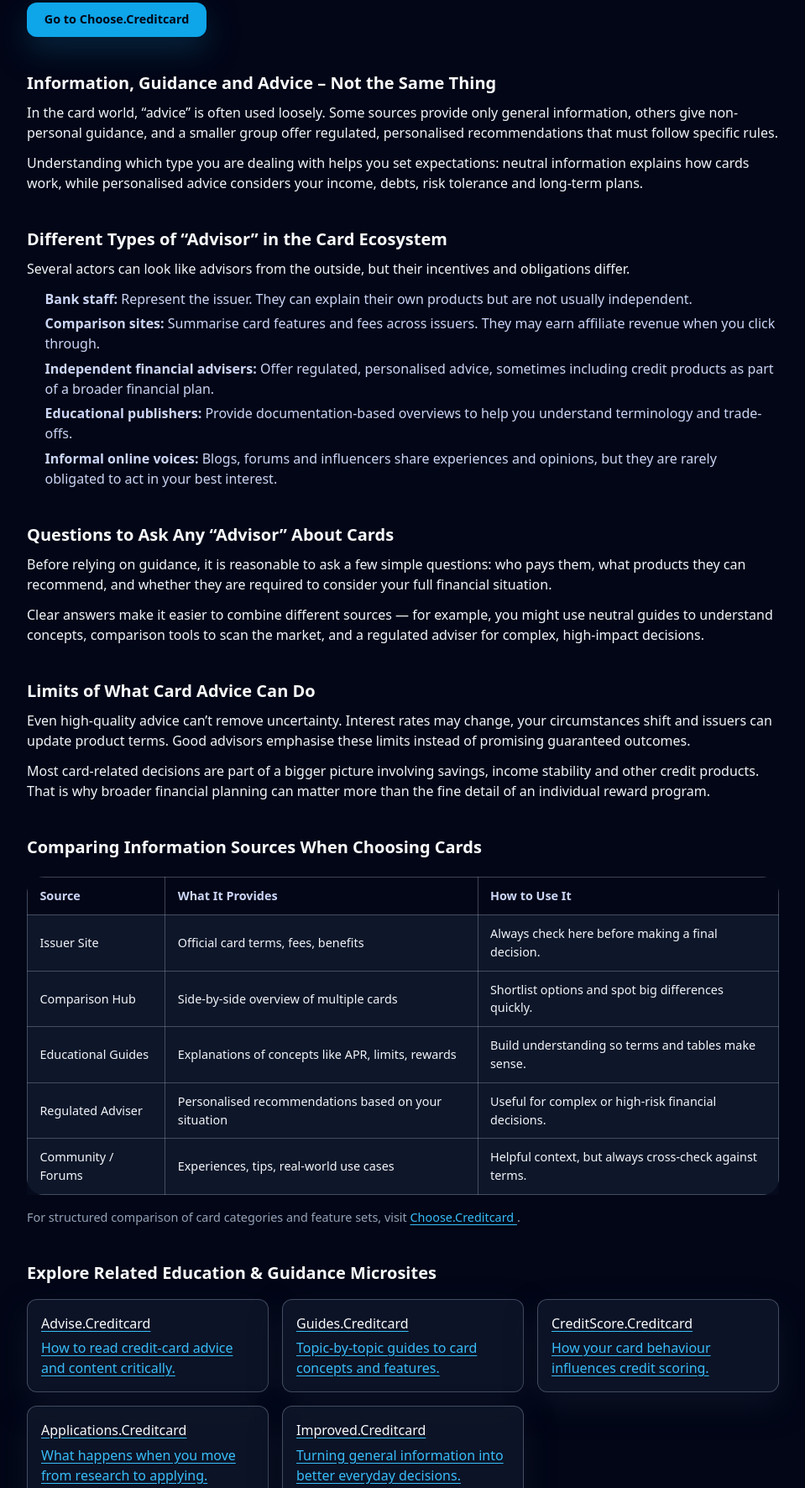
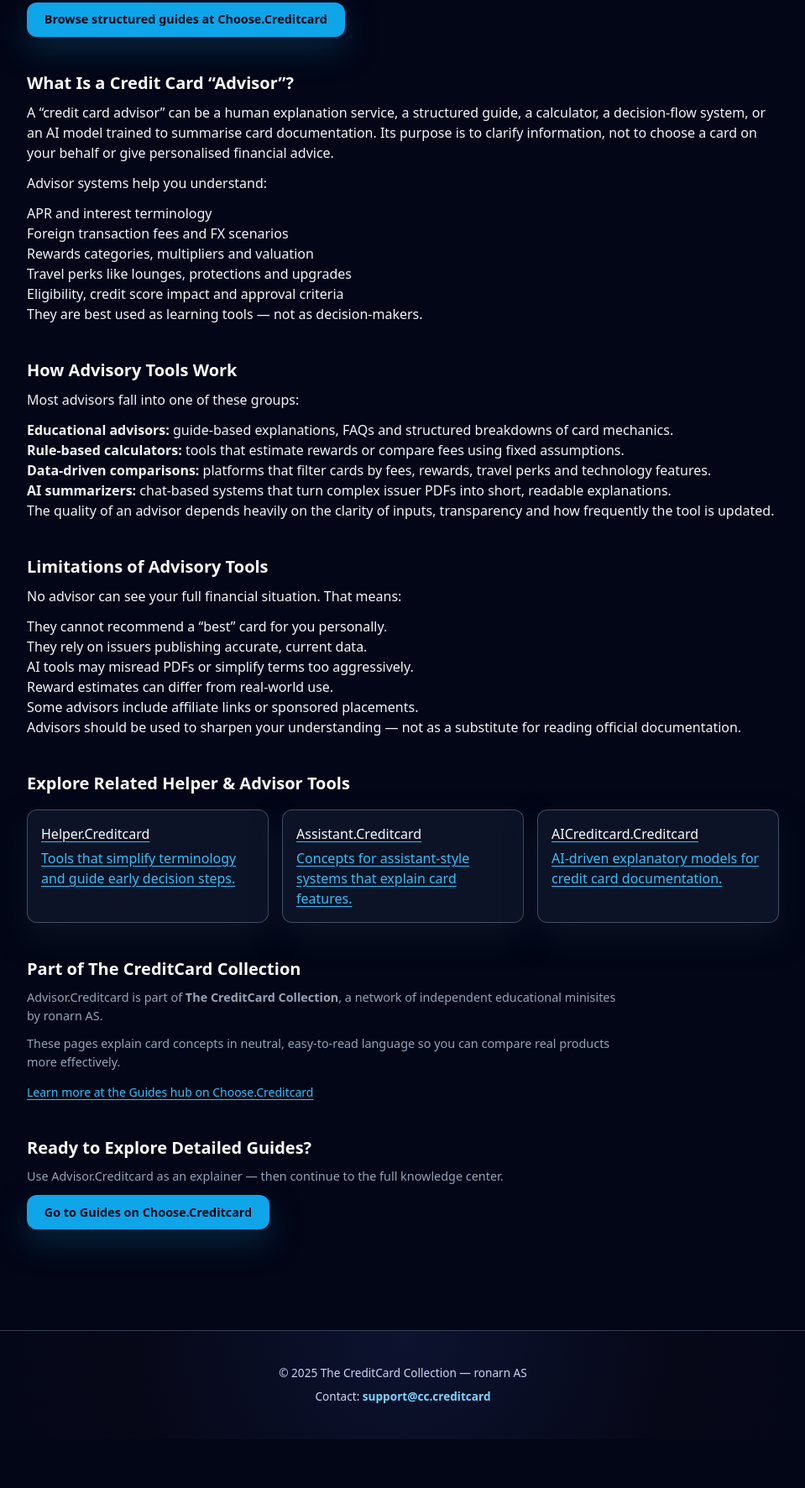
Before and after one commit to ChooseCreditCard/advisor.creditcard, a plain HTML site: page index.html in a window 1280 px wide. Shown: the part 384-2156 px from the top of the page at 84% size, without its empty margins (160-1119 px from the left). After the commit the page ends 2098 px from the top, so only its background shows below. Drawn offline with nearby package versions, Linux system fonts and the light colour scheme.

Commit message:
Update index.html

```diff
--- a/index.html
+++ b/index.html
@@ -4,22 +4,22 @@
   <meta charset="UTF-8" />
   <meta name="viewport" content="width=device-width, initial-scale=1" />
 
-  <title>Advisor.Creditcard – Financial Advice vs Card Information</title>
-  <meta name="description" content="A clear explanation of the difference between independent information, comparison tools and regulated financial advice when choosing and using credit cards." />
+  <title>Advisor.Creditcard – Independent Credit Card Advisory Concepts</title>
+  <meta name="description" content="Understand how credit card advisory tools work — from human guidance to AI summarizers. Learn what they can and cannot do, how they explain rewards, fees, risks and protections, and how to use them responsibly." />
   <meta name="robots" content="index,follow" />
   <link rel="canonical" href="https://advisor.creditcard/" />
 
   <!-- Open Graph -->
-  <meta property="og:title" content="Advisor.Creditcard – Credit-Card Advice vs Information" />
-  <meta property="og:description" content="Learn how credit-card advice works, what regulated advisors do, and how to combine neutral information with professional guidance when needed." />
+  <meta property="og:title" content="Advisor.Creditcard – Credit Card Advisory Tools Explained" />
+  <meta property="og:description" content="Independent overview of credit card advisory services, AI tools and guide-based assistants. Learn how these systems help you interpret documentation without giving financial advice." />
   <meta property="og:type" content="website" />
   <meta property="og:url" content="https://advisor.creditcard/" />
   <meta property="og:image" content="https://choose.creditcard/preview.png?utm_source=advisor.creditcard&utm_medium=referral&utm_campaign=og_image" />
 
   <!-- Twitter -->
   <meta name="twitter:card" content="summary_large_image" />
-  <meta name="twitter:title" content="Advisor.Creditcard – Using Credit-Card Advice Safely" />
-  <meta name="twitter:description" content="Understand where neutral education stops and where personalised, regulated financial advice begins in the credit-card world." />
+  <meta name="twitter:title" content="Advisor.Creditcard – Advisory Tools & AI Assistants" />
+  <meta name="twitter:description" content="How card advisory systems help you understand fees, rewards and eligibility — and where their limitations are." />
   <meta name="twitter:image" content="https://choose.creditcard/preview.png?utm_source=advisor.creditcard&utm_medium=referral&utm_campaign=twitter_image" />
 
   <!-- GA4 -->
@@ -44,13 +44,13 @@
         <div class="cc-logo">CC</div>
         <div class="brand-text">
           <div class="brand-title">Advisor.Creditcard</div>
-          <div class="brand-subtitle">Credit-Card Advice & Information Roles</div>
+          <div class="brand-subtitle">Card Advisory Tools Explained</div>
         </div>
       </div>
       <nav class="nav-links" aria-label="Page navigation">
         <a href="#overview">Overview</a>
-        <a href="#roles">Advisor Roles</a>
-        <a href="#compare">Compare</a>
+        <a href="#models">How Advisory Tools Work</a>
+        <a href="#limits">Limitations</a>
       </nav>
     </div>
   </header>
@@ -66,151 +66,123 @@
     <!-- Hero -->
     <section class="hero">
       <div class="hero-content">
-        <h1>How Credit-Card Advice Fits Alongside Neutral Information</h1>
+        <h1>How Credit Card Advisory Systems Really Work</h1>
         <p class="hero-lead">
-          When people say “talk to an advisor about credit cards”, they might mean a regulated financial adviser, a bank representative or simply an educational website. This page explains the differences and how to use each safely.
+          “Advisors” help explain credit card terminology, rewards, fees and risks. Some are educational, some are algorithmic, and some use AI. This page explains how they operate — and what they cannot replace.
         </p>
-        <a class="cta" href="https://choose.creditcard/?utm_source=advisor.creditcard&utm_medium=referral&utm_campaign=hero_cta">
-          Go to Choose.Creditcard
+        <a class="cta" href="https://choose.creditcard/guides/?utm_source=advisor.creditcard&utm_medium=referral&utm_campaign=hero_cta">
+          Browse structured guides at Choose.Creditcard
         </a>
       </div>
     </section>
 
     <!-- Overview -->
     <section id="overview" class="section">
-      <h2>Information, Guidance and Advice – Not the Same Thing</h2>
-      <p>In the card world, “advice” is often used loosely. Some sources provide only general information, others give non-personal guidance, and a smaller group offer regulated, personalised recommendations that must follow specific rules.</p>
-      <p>Understanding which type you are dealing with helps you set expectations: neutral information explains how cards work, while personalised advice considers your income, debts, risk tolerance and long-term plans.</p>
+      <h2>What Is a Credit Card “Advisor”?</h2>
+      <p>
+        A “credit card advisor” can be a human explanation service, a structured guide, a calculator, a decision-flow system,
+        or an AI model trained to summarise card documentation. Its purpose is to clarify information,
+        not to choose a card on your behalf or give personalised financial advice.
+      </p>
+      <p>
+        Advisor systems help you understand:
+      </p>
+      <ul>
+        <li>APR and interest terminology</li>
+        <li>Foreign transaction fees and FX scenarios</li>
+        <li>Rewards categories, multipliers and valuation</li>
+        <li>Travel perks like lounges, protections and upgrades</li>
+        <li>Eligibility, credit score impact and approval criteria</li>
+      </ul>
+      <p>
+        They are best used as learning tools — not as decision-makers.
+      </p>
     </section>
 
-    <!-- Advisor roles -->
-    <section id="roles" class="section">
-      <h2>Different Types of “Advisor” in the Card Ecosystem</h2>
-      <p>Several actors can look like advisors from the outside, but their incentives and obligations differ.</p>
-      <ul class="list">
-        <li><strong>Bank staff:</strong> Represent the issuer. They can explain their own products but are not usually independent.</li>
-        <li><strong>Comparison sites:</strong> Summarise card features and fees across issuers. They may earn affiliate revenue when you click through.</li>
-        <li><strong>Independent financial advisers:</strong> Offer regulated, personalised advice, sometimes including credit products as part of a broader financial plan.</li>
-        <li><strong>Educational publishers:</strong> Provide documentation-based overviews to help you understand terminology and trade-offs.</li>
-        <li><strong>Informal online voices:</strong> Blogs, forums and influencers share experiences and opinions, but they are rarely obligated to act in your best interest.</li>
+    <!-- Models -->
+    <section id="models" class="section">
+      <h2>How Advisory Tools Work</h2>
+      <p>Most advisors fall into one of these groups:</p>
+      <ul>
+        <li>
+          <strong>Educational advisors:</strong> guide-based explanations, FAQs and structured breakdowns of card mechanics.
+        </li>
+        <li>
+          <strong>Rule-based calculators:</strong> tools that estimate rewards or compare fees using fixed assumptions.
+        </li>
+        <li>
+          <strong>Data-driven comparisons:</strong> platforms that filter cards by fees, rewards, travel perks and technology features.
+        </li>
+        <li>
+          <strong>AI summarizers:</strong> chat-based systems that turn complex issuer PDFs into short, readable explanations.
+        </li>
       </ul>
+      <p>
+        The quality of an advisor depends heavily on the clarity of inputs, transparency and how frequently the tool is updated.
+      </p>
     </section>
 
-    <section class="section">
-      <h2>Questions to Ask Any “Advisor” About Cards</h2>
-      <p>Before relying on guidance, it is reasonable to ask a few simple questions: who pays them, what products they can recommend, and whether they are required to consider your full financial situation.</p>
-      <p>Clear answers make it easier to combine different sources — for example, you might use neutral guides to understand concepts, comparison tools to scan the market, and a regulated adviser for complex, high-impact decisions.</p>
-    </section>
-
-    <section class="section">
-      <h2>Limits of What Card Advice Can Do</h2>
-      <p>Even high-quality advice can’t remove uncertainty. Interest rates may change, your circumstances shift and issuers can update product terms. Good advisors emphasise these limits instead of promising guaranteed outcomes.</p>
-      <p>Most card-related decisions are part of a bigger picture involving savings, income stability and other credit products. That is why broader financial planning can matter more than the fine detail of an individual reward program.</p>
-    </section>
-
-    <!-- Comparison table -->
-    <section id="compare" class="section">
-      <h2>Comparing Information Sources When Choosing Cards</h2>
-      <div class="table-wrap">
-        <table class="table">
-          <thead>
-            <tr>
-              <th>Source</th>
-              <th>What It Provides</th>
-              <th>How to Use It</th>
-            </tr>
-          </thead>
-          <tbody>
-            <tr>
-              <td>Issuer Site</td>
-              <td>Official card terms, fees, benefits</td>
-              <td>Always check here before making a final decision.</td>
-            </tr>
-            <tr>
-              <td>Comparison Hub</td>
-              <td>Side-by-side overview of multiple cards</td>
-              <td>Shortlist options and spot big differences quickly.</td>
-            </tr>
-            <tr>
-              <td>Educational Guides</td>
-              <td>Explanations of concepts like APR, limits, rewards</td>
-              <td>Build understanding so terms and tables make sense.</td>
-            </tr>
-            <tr>
-              <td>Regulated Adviser</td>
-              <td>Personalised recommendations based on your situation</td>
-              <td>Useful for complex or high-risk financial decisions.</td>
-            </tr>
-            <tr>
-              <td>Community / Forums</td>
-              <td>Experiences, tips, real-world use cases</td>
-              <td>Helpful context, but always cross-check against terms.</td>
-            </tr>
-          </tbody>
-        </table>
-      </div>
-      <p class="small">
-        For structured comparison of card categories and feature sets, visit
-        <a href="https://choose.creditcard/?utm_source=advisor.creditcard&utm_medium=referral&utm_campaign=comparison_section">
-          Choose.Creditcard
-        </a>.
+    <!-- Limits -->
+    <section id="limits" class="section">
+      <h2>Limitations of Advisory Tools</h2>
+      <p>No advisor can see your full financial situation. That means:</p>
+      <ul>
+        <li>They cannot recommend a “best” card for you personally.</li>
+        <li>They rely on issuers publishing accurate, current data.</li>
+        <li>AI tools may misread PDFs or simplify terms too aggressively.</li>
+        <li>Reward estimates can differ from real-world use.</li>
+        <li>Some advisors include affiliate links or sponsored placements.</li>
+      </ul>
+      <p>
+        Advisors should be used to sharpen your understanding — not as a substitute for reading official documentation.
       </p>
     </section>
 
     <!-- Cluster links -->
     <section class="section">
-      <h2>Explore Related Education & Guidance Microsites</h2>
+      <h2>Explore Related Helper & Advisor Tools</h2>
       <div class="cluster-grid">
-        <a class="cluster-card" href="https://advise.creditcard/?utm_source=advisor.creditcard&utm_medium=referral&utm_campaign=cluster_advise">
-          <h3>Advise.Creditcard</h3>
-          <p>How to read credit-card advice and content critically.</p>
+        <a class="cluster-card" href="https://helper.creditcard/?utm_source=advisor.creditcard&utm_medium=referral&utm_campaign=cluster_helper">
+          <h3>Helper.Creditcard</h3>
+          <p>Tools that simplify terminology and guide early decision steps.</p>
         </a>
-        <a class="cluster-card" href="https://guides.creditcard/?utm_source=advisor.creditcard&utm_medium=referral&utm_campaign=cluster_guides">
-          <h3>Guides.Creditcard</h3>
-          <p>Topic-by-topic guides to card concepts and features.</p>
+        <a class="cluster-card" href="https://assistant.creditcard/?utm_source=advisor.creditcard&utm_medium=referral&utm_campaign=cluster_assistant">
+          <h3>Assistant.Creditcard</h3>
+          <p>Concepts for assistant-style systems that explain card features.</p>
         </a>
-        <a class="cluster-card" href="https://creditscore.creditcard/?utm_source=advisor.creditcard&utm_medium=referral&utm_campaign=cluster_creditscore">
-          <h3>CreditScore.Creditcard</h3>
-          <p>How your card behaviour influences credit scoring.</p>
-        </a>
-        <a class="cluster-card" href="https://applications.creditcard/?utm_source=advisor.creditcard&utm_medium=referral&utm_campaign=cluster_applications">
-          <h3>Applications.Creditcard</h3>
-          <p>What happens when you move from research to applying.</p>
-        </a>
-        <a class="cluster-card" href="https://improved.creditcard/?utm_source=advisor.creditcard&utm_medium=referral&utm_campaign=cluster_improved">
-          <h3>Improved.Creditcard</h3>
-          <p>Turning general information into better everyday decisions.</p>
+        <a class="cluster-card" href="https://aicreditcard.creditcard/?utm_source=advisor.creditcard&utm_medium=referral&utm_campaign=cluster_aicreditcard">
+          <h3>AICreditcard.Creditcard</h3>
+          <p>AI-driven explanatory models for credit card documentation.</p>
         </a>
       </div>
     </section>
 
-    <!-- Collection section -->
+    <!-- Snippet -->
     <section class="section">
       <h2>Part of The CreditCard Collection</h2>
       <p class="small">
-        Advisor.Creditcard is part of <strong>The CreditCard Collection</strong>, a group of focused microsites operated by ronarn AS. Each site explains one slice of the card ecosystem using neutral, documentation-based language.
+        Advisor.Creditcard is part of <strong>The CreditCard Collection</strong>, a network of independent educational minisites by ronarn AS.
       </p>
       <p class="small">
-        This page is informational only and does not provide personal financial advice. For regulated recommendations, you may need to consult a licensed adviser in your jurisdiction.
+        These pages explain card concepts in neutral, easy-to-read language so you can compare real products more effectively.
       </p>
 
-      <!-- REQUIRED HUB SNIPPET – ROOT -->
       <div class="hub-link">
-        <a href="https://choose.creditcard/?utm_source=advisor.creditcard&utm_medium=referral&utm_campaign=minisite_to_hub"
-           class="text-sm text-slate-600 hover:text-slate-900">
-          Learn more at Choose.Creditcard
+        <a href="https://choose.creditcard/guides/?utm_source=advisor.creditcard&utm_medium=referral&utm_campaign=minisite_to_hub"
+           class="text-sm text-slate-500 hover:text-slate-200">
+          Learn more at the Guides hub on Choose.Creditcard
         </a>
       </div>
     </section>
 
     <!-- Bottom CTA -->
     <section class="section">
-      <h2>Ready to Combine Information with Comparison Tools?</h2>
+      <h2>Ready to Explore Detailed Guides?</h2>
       <p class="small">
-        Use Advisor.Creditcard to understand the advice landscape — then explore the main hub to compare real cards, features and fee structures side by side.
+        Use Advisor.Creditcard as an explainer — then continue to the full knowledge center.
       </p>
-      <a class="cta" href="https://choose.creditcard/?utm_source=advisor.creditcard&utm_medium=referral&utm_campaign=bottom_cta">
-        Go to Choose.Creditcard
+      <a class="cta" href="https://choose.creditcard/guides/?utm_source=advisor.creditcard&utm_medium=referral&utm_campaign=bottom_cta">
+        Go to Guides on Choose.Creditcard
       </a>
     </section>
   </main>
```
